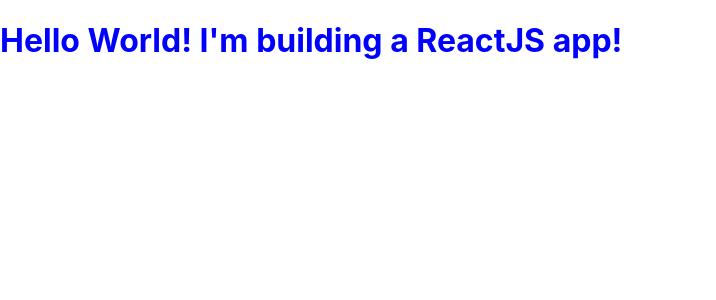
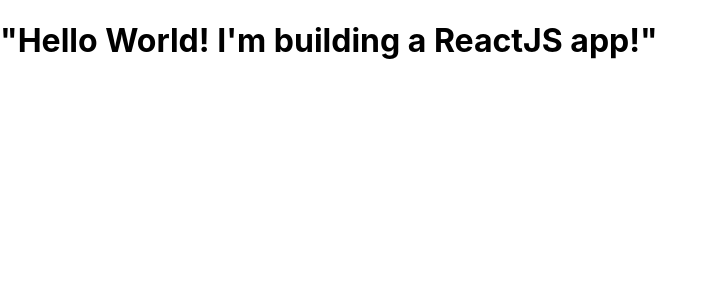
Before and after one commit to revfran/learningReactJS, a React (Create React App) app in the folder learning-reactjs/: page / in a window 1280 px wide. Shown: the top 300 px of the page, without its empty margins (0-716 px from the left). Built offline with nearby package versions, Linux system fonts and the light colour scheme.

Commit message:
Using JSX syntax

```diff
--- a/learning-reactjs/src/index.js
+++ b/learning-reactjs/src/index.js
@@ -4,10 +4,7 @@
 import reportWebVitals from './reportWebVitals';
 
 ReactDOM.render(
-  React.createElement("h1",
-  { style: { color: "blue" }},
-  "Hello World! I'm building a ReactJS app!"
-  ),
+  <h1>"Hello World! I'm building a ReactJS app!"</h1>,
   document.getElementById('root')
 );
 
```
